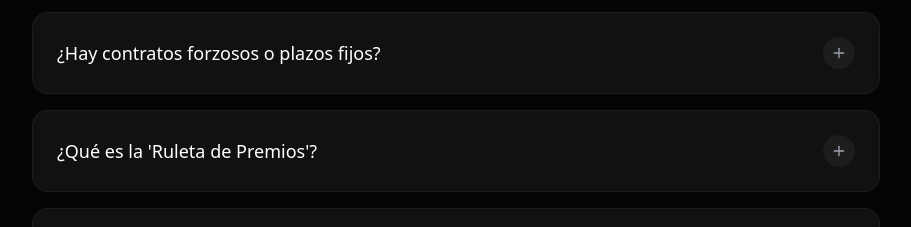
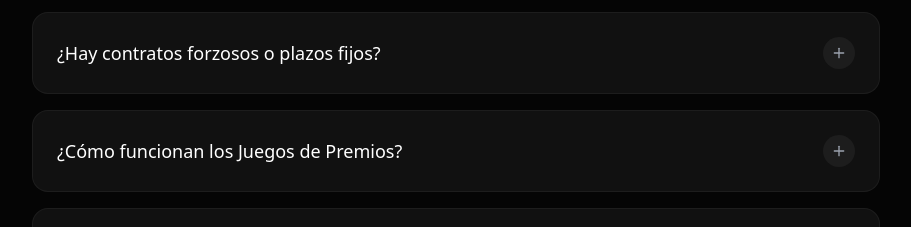
Before and after one commit to Gioovar/happymeter-app, a Next.js app: page / in a window 1280 px wide. Shown: the part 5300-5527 px from the top of the page, without its empty margins (184-1095 px from the left). Built offline with nearby package versions, Linux system fonts and the light colour scheme; no server answers.

Commit message:
Content: Broaden FAQ to cover all Gamification options (not just Roulette)

```diff
--- a/src/components/landing/FAQ.tsx
+++ b/src/components/landing/FAQ.tsx
@@ -31,8 +31,8 @@ const faqs = [
         answer: "Cero ataduras. Confiamos tanto en nuestro valor que puedes cancelar cuando quieras con un solo clic. Sin llamadas incómodas ni letras chiquitas."
     },
     {
-        question: "¿Qué es la 'Ruleta de Premios'?",
-        answer: "Es nuestro secreto para que el 30% de tus clientes opinen (vs el 1% normal). El cliente gira una ruleta digital al final de su encuesta para ganar un incentivo que TÚ decides (ej. un postre gratis). Es divertido y adictivo."
+        question: "¿Cómo funcionan los Juegos de Premios?",
+        answer: "La gamificación es la clave. Tenemos un catálogo completo de juegos (como la Ruleta, Dados, y más) que hacen divertido opinar. El cliente juega al final de su encuesta para ganar un incentivo que TÚ configuras. Esto multiplica x10 la participación."
     },
     {
         question: "¿Necesito integrarlo con mi punto de venta (POS)?",
```
